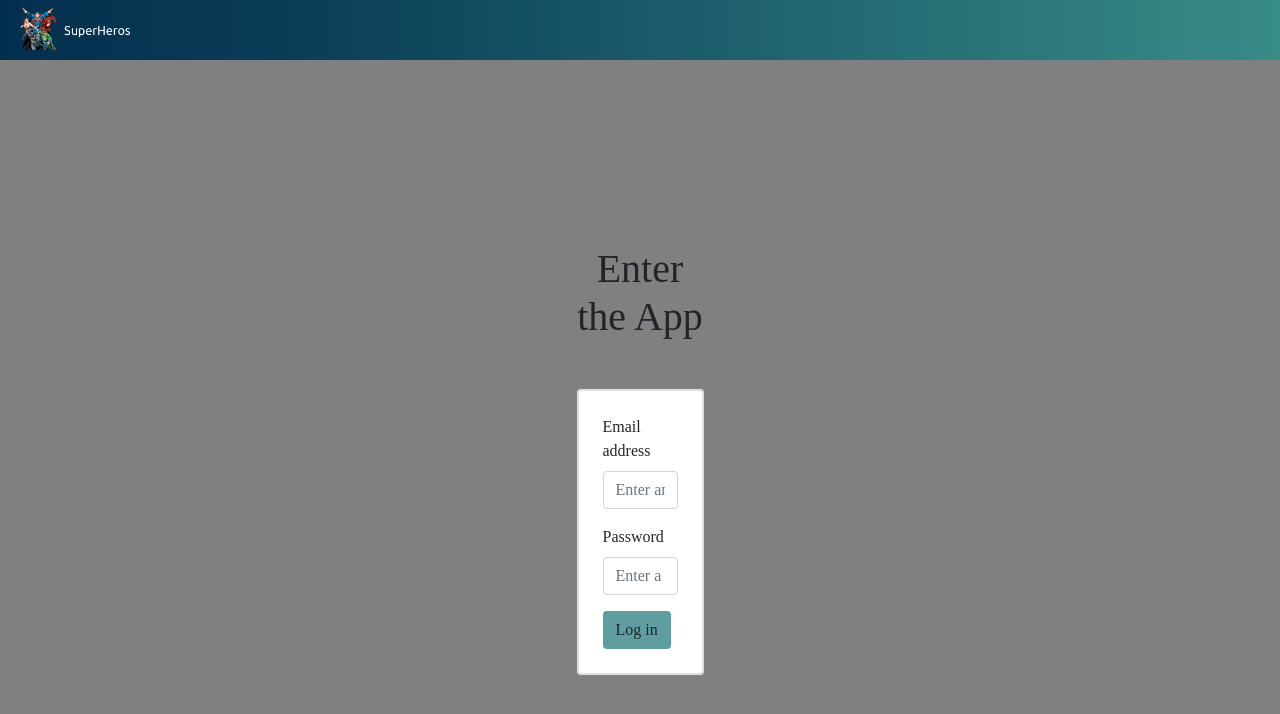
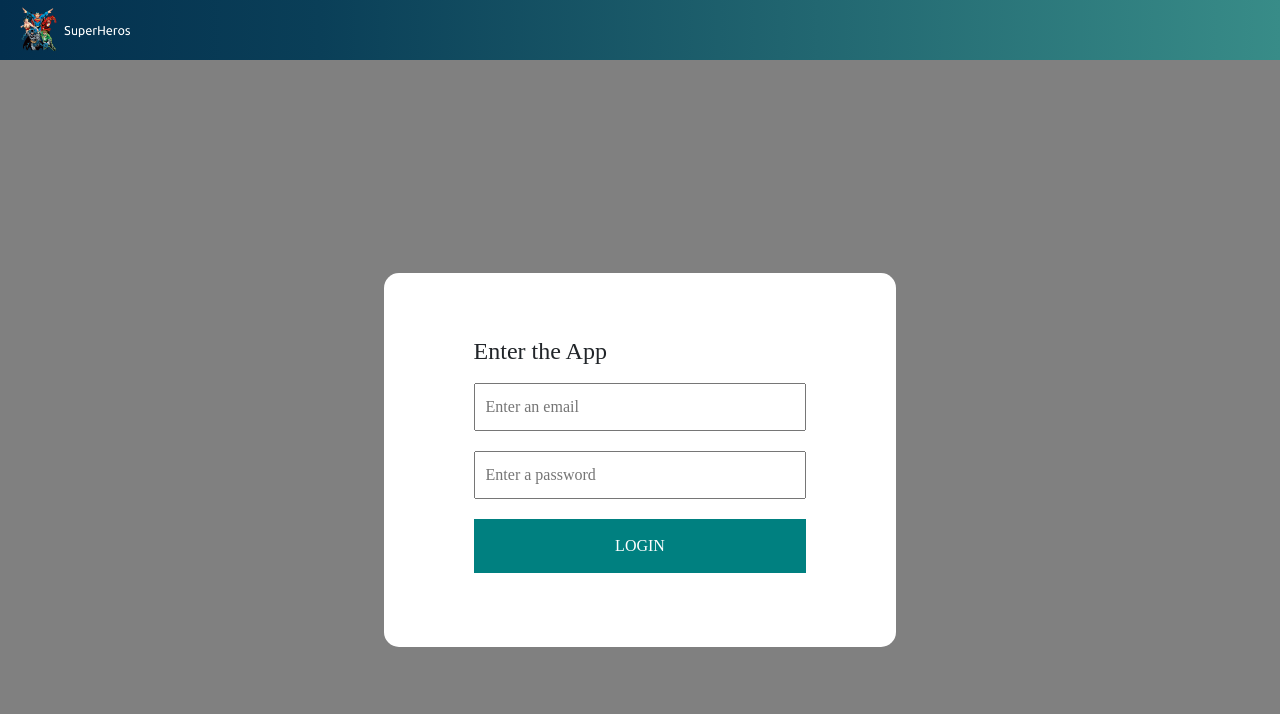
Before and after one commit to EmmaEG/superheros, a React (Create React App) app: page / in a window 1280 px wide. Shown: the top 714 px of the page. Built offline with nearby package versions, Linux system fonts and the light colour scheme.

Commit message:
login styles

```diff
--- a/src/components/login/Login.jsx
+++ b/src/components/login/Login.jsx
@@ -1,5 +1,5 @@
 import React, { useEffect } from "react";
-import styled from 'styled-components';
+import styled from "styled-components";
 import { ToastContainer } from "react-toastify";
 import { ErrorMessage, Field, Form, Formik } from "formik";
 import Loading from "../Loading/Loading";
@@ -10,10 +10,45 @@ import { login } from "../../redux/apiCalls";
 const Container = styled.div`
   width: 100vw;
   height: 100vh;
-  background-Color: gray;
+  background-color: gray;
   display: flex;
   justify-content: center;
   align-items: center;
+`;
+
+const Wrapper = styled.div`
+  width: 40%;
+  padding: 5% 7%;
+  border-radius: 15px;
+  background-color: white;
+`;
+
+const Title = styled.h1`
+  font-size: 24px;
+  font-weight: 300;
+`;
+
+const Input = styled.input`
+  flex: 1;
+  min-width: 40%;
+  margin: 10px 0px;
+  padding: 10px;
+  min-width: -webkit-fill-available;
+  max-width: -webkit-fill-available;
+`;
+
+const Button = styled.button`
+  width: 100%;
+  border: none;
+  padding: 15px 20px;
+  background-color: teal;
+  color: white;
+  cursor: pointer;
+  margin: 10px 0px;
+  &:disabled {
+    color: grey;
+    cursor: not-allowed;
+  }
 `;
 
 const Login = () => {
@@ -37,15 +72,10 @@ const Login = () => {
     }
   }, [isFetching, history]);
 
-
   return (
     <Container>
-
-      <div className="row">
-        <div className="col-lg-6 offset-lg-3 col-md-8 offset-md-2 col-sm-10 offset-sm-1">
-          <h1 className="text-center mb-5">Enter the App</h1>
-
-          <div className="card border-2 mt-2">
+      <Wrapper>
+        <Title>Enter the App</Title>
         <Formik
           initialValues={initialValues}
           onSubmit={onSubmit}
@@ -71,48 +101,23 @@ const Login = () => {
         >
           {(formik) => {
             return (
-                  <Form className="p-4">
-                    <div className="mb-3">
-                      <label className="form-label">Email address</label>
-                      <Field
-                        className="form-control mb-2"
-                        type="email"
-                        name="email"
-                        placeholder="Enter an email"
-                      />
-                      <ErrorMessage
-                        className="mb-2 p-2 text-center fw-bold bg-info"
-                        name="email"
-                        component="p"
-                      />
-                    </div>
-                    <div className="mb-3">
-                      <label className="form-label">Password</label>
-                      <Field
-                        className="form-control mb-2"
+              <Form>
+                <Input type="email" name="email" placeholder="Enter an email" />
+                <ErrorMessage name="email" component="p" />
+                <Input
                   type="password"
                   name="password"
                   placeholder="Enter a password"
                 />
-                      <ErrorMessage
-                        className="mb-2 p-2 text-center fw-bold bg-info"
-                        name="password"
-                        component="div"
-                      />
-                    </div>
-                    <button
-                      type="submit"
-                      className="btn"
-                      disabled={!formik.isValid}
-                      style={{ background: "cadetblue" }}
-                    >
-                      Log in
-                    </button>
+                <ErrorMessage name="password" component="p" />
+                <Button type="submit" disabled={!formik.isValid}>
+                  LOGIN
+                </Button>
               </Form>
             );
           }}
         </Formik>
-          </div>
+
         <div className="row">
           {isFetching ? (
             <div className="d-flex justify-content-center mt-5">
@@ -120,10 +125,9 @@ const Login = () => {
             </div>
           ) : null}
         </div>
-        </div>
-      </div>
+
         <ToastContainer />
-
+      </Wrapper>
     </Container>
   );
 };
```
Lines whose indentation alone changed are shown as unchanged.
